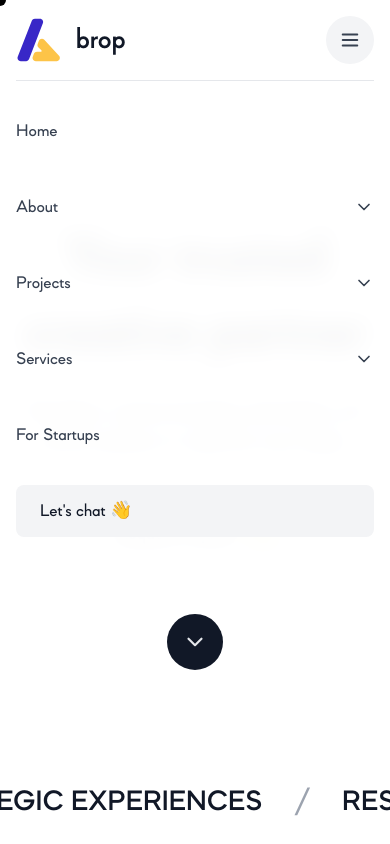
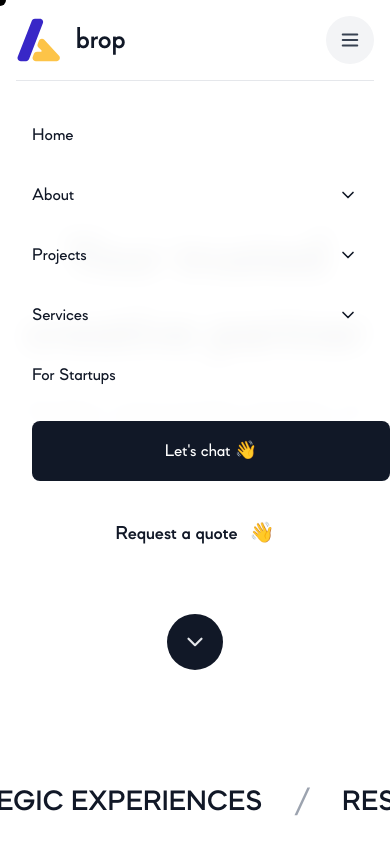
Before and after one commit to Brop-co/brop-web, a Next.js app: page / in a window 390 px wide. Both pictures are taken after a click on the button 350 px from the left and 40 px from the top of the page. Shown: the top 844 px of the page. Built offline with nearby package versions, Linux system fonts and the light colour scheme.

Commit message:
mobile nav update

```diff
--- a/components/Header.tsx
+++ b/components/Header.tsx
@@ -1,11 +1,42 @@
 "use client";
-
 import { useState, useRef, useEffect } from "react";
 import { motion, AnimatePresence } from "framer-motion";
-import { ChevronDown, Menu } from "lucide-react";
+import { ChevronDown, LucideIcon, Menu } from "lucide-react";
+import {
+  Monitor,
+  PenTool,
+  Tablet,
+  RotateCcw,
+  Lightbulb,
+  FolderOpen,
+  Search,
+  FileText,
+  Shield,
+  Users,
+  Package,
+  BarChart3,
+  Pencil,
+  Palette,
+  Smartphone,
+  Video,
+  Globe,
+  Building,
+  Zap,
+  Heart,
+  Building2,
+  Briefcase,
+  Award,
+} from "lucide-react";
 import AboutDropdown from "./AboutDropdown";
 import ProjectsDropdown from "./ProjectsDropdown";
 import ServicesDropdown from "./ServicesDropdown";
+
+type DropdownKey = "about" | "projects" | "services";
+
+interface DropdownItem {
+  name: string;
+  icon: LucideIcon;
+}
 
 const Header = () => {
   const [isMenuOpen, setIsMenuOpen] = useState(false);
@@ -23,6 +54,42 @@
     { name: "For Startups", href: "#startups", hasDropdown: false },
   ];
 
+  // Mobile dropdown data
+  const mobileDropdownData: Record<DropdownKey, DropdownItem[]> = {
+    about: [
+      { name: "Company", icon: Building2 },
+      { name: "Our Team", icon: Users },
+      { name: "Careers", icon: Briefcase },
+      { name: "Excellence", icon: Award },
+      { name: "Innovation", icon: Globe },
+      { name: "Passion", icon: Heart },
+      { name: "Impact", icon: Zap },
+    ],
+    projects: [
+      { name: "Multicard", icon: Globe },
+      { name: "ContinuOS", icon: Zap },
+      { name: "Brandformance", icon: Video },
+      { name: "Foothills", icon: Heart },
+      { name: "Branding", icon: Palette },
+      { name: "Web Design", icon: Monitor },
+      { name: "UX/UI Design", icon: Smartphone },
+    ],
+    services: [
+      { name: "Web Design", icon: Monitor },
+      { name: "Branding", icon: PenTool },
+      { name: "UX/UI Design", icon: Tablet },
+      { name: "Motion Design", icon: RotateCcw },
+      { name: "Content Creation", icon: Lightbulb },
+      { name: "Webflow Development", icon: FolderOpen },
+      { name: "SEO", icon: Search },
+      { name: "Landing Page", icon: FileText },
+      { name: "Creative Design Subscription", icon: RotateCcw },
+      { name: "Content Design & Socials", icon: Users },
+      { name: "Website as a Service", icon: Shield },
+      { name: "Marketing Content", icon: Package },
+    ],
+  };
+
   // Clear timeout helper function
   const clearDropdownTimeout = () => {
     if (timeoutRef.current) {
@@ -34,20 +101,17 @@
   useEffect(() => {
     const handleScroll = () => {
       const currentScrollY = window.scrollY;
-
       // Close dropdown on scroll
       if (activeDropdown) {
         setActiveDropdown(null);
         clearDropdownTimeout();
       }
-
       // Header visibility logic
       if (currentScrollY > lastScrollY && currentScrollY > 100) {
         setIsHeaderVisible(false);
       } else if (currentScrollY < lastScrollY) {
         setIsHeaderVisible(true);
       }
-
       setLastScrollY(currentScrollY);
     };
 
@@ -96,7 +160,6 @@
   const renderDropdown = () => {
     // Explicitly handle each case and ensure we return null for invalid states
     if (!activeDropdown) return null;
-
     switch (activeDropdown) {
       case "about":
         return (
@@ -158,8 +221,6 @@
               brop
             </span>
           </motion.div>
-
-          {/* Desktop Navigation */}
           {/* Desktop Navigation */}
           <nav className="hidden md:flex space-x-12">
             {menuItems.map((item) => {
@@ -180,8 +241,8 @@
                     className={`relative font-medium text-lg sm:text-xl transition-colors duration-200 flex items-center space-x-2 py-3 group ${
                       item.hasDropdown
                         ? isActive
-                          ? "text-gray-200" // 👈 stays highlighted when dropdown is open
-                          : "text-gray-900 hover:text-gray-200"
+                          ? "text-gray-600" // 👈 stays highlighted when dropdown is open
+                          : "text-gray-900 hover:text-gray-600"
                         : "text-gray-900"
                     }`}
                   >
@@ -209,7 +270,6 @@
               );
             })}
           </nav>
-
           {/* Right Side */}
           <div className="flex items-center space-x-5">
             <motion.div
@@ -231,7 +291,6 @@
                 </span>
               </motion.button>
             </motion.div>
-
             <button
               onClick={() => setIsMenuOpen(!isMenuOpen)}
               className="md:hidden w-12 h-12 bg-gray-100 rounded-full flex items-center justify-center text-gray-700 hover:text-gray-900"
@@ -240,7 +299,6 @@
             </button>
           </div>
         </div>
-
         {/* Mobile Menu */}
         {isMenuOpen && (
           <motion.div
@@ -249,33 +307,98 @@
             exit={{ opacity: 0, y: -20 }}
             className="md:hidden py-6 border-t border-gray-200"
           >
-            <div className="flex flex-col space-y-6">
-              {menuItems.map((item) => (
-                <a
-                  key={item.name}
-                  href={item.href}
-                  onClick={() => setIsMenuOpen(false)}
-                  className="text-gray-700 hover:text-gray-900 font-medium text-lg sm:text-xl py-3 flex items-center justify-between"
-                >
-                  <span>{item.name}</span>
-                  {item.hasDropdown && <ChevronDown size={20} />}
-                </a>
-              ))}
-              <button className="bg-gray-100 hover:bg-gray-200 text-gray-900 font-medium py-3 px-6 rounded-lg transition-colors duration-200 w-full text-left text-lg sm:text-xl">
+            <div className="flex flex-col">
+              {menuItems.map((item, index) => {
+                const isActive = activeDropdown === item.dropdown;
+                const dropdownItems: DropdownItem[] = item.dropdown
+                  ? mobileDropdownData[item.dropdown as DropdownKey] || []
+                  : [];
+
+                return (
+                  <div key={item.name} className="flex flex-col">
+                    {/* Menu Button */}
+                    <button
+                      onClick={() => {
+                        if (item.hasDropdown && item.dropdown) {
+                          setActiveDropdown(isActive ? null : item.dropdown);
+                        } else {
+                          setIsMenuOpen(false);
+                        }
+                      }}
+                      className={`flex justify-between items-center font-medium text-lg py-4 px-4 transition-colors duration-200 ${
+                        isActive
+                          ? "text-gray-600 bg-gray-50"
+                          : "text-gray-900 hover:text-gray-600 hover:bg-gray-50"
+                      }`}
+                    >
+                      {item.name}
+                      {item.hasDropdown && (
+                        <motion.span
+                          animate={{ rotate: isActive ? 180 : 0 }}
+                          transition={{ duration: 0.3, ease: "easeInOut" }}
+                        >
+                          <ChevronDown size={20} />
+                        </motion.span>
+                      )}
+                    </button>
+
+                    {/* Mobile Dropdown Content */}
+                    <AnimatePresence>
+                      {item.hasDropdown && isActive && (
+                        <motion.div
+                          initial={{ opacity: 0, height: 0 }}
+                          animate={{ opacity: 1, height: "auto" }}
+                          exit={{ opacity: 0, height: 0 }}
+                          transition={{ duration: 0.3, ease: "easeInOut" }}
+                          className="overflow-hidden bg-gray-50 border-t border-gray-200"
+                        >
+                          <div className="px-6 py-4">
+                            <div className="grid grid-cols-2 gap-3">
+                              {dropdownItems.map((dropdownItem, idx) => {
+                                const IconComponent = dropdownItem.icon;
+                                return (
+                                  <motion.button
+                                    key={idx}
+                                    whileHover={{ scale: 1.02 }}
+                                    whileTap={{ scale: 0.98 }}
+                                    className="flex items-center space-x-3 p-3 rounded-lg bg-white hover:bg-blue-50 transition-colors duration-200 text-left group"
+                                  >
+                                    <div className="w-8 h-8 bg-blue-100 rounded-lg flex items-center justify-center flex-shrink-0 group-hover:bg-blue-600 transition-colors duration-200">
+                                      <IconComponent
+                                        size={16}
+                                        className="text-blue-600 group-hover:text-white transition-colors duration-200"
+                                      />
+                                    </div>
+                                    <span className="font-medium text-gray-900 text-sm group-hover:text-blue-600 transition-colors duration-200">
+                                      {dropdownItem.name}
+                                    </span>
+                                  </motion.button>
+                                );
+                              })}
+                            </div>
+                          </div>
+                        </motion.div>
+                      )}
+                    </AnimatePresence>
+                  </div>
+                );
+              })}
+
+              {/* Chat button */}
+              <button className="bg-gray-900 hover:bg-gray-800 text-white font-medium py-4 px-6 rounded-lg transition-colors duration-200 w-full text-center text-lg mt-4 mx-4">
                 Let's chat 👋
               </button>
             </div>
           </motion.div>
         )}
       </div>
-
-      {/* Dropdown Menus */}
+      {/* Desktop Dropdown Menus */}
       <AnimatePresence mode="wait">
         {activeDropdown && (
           <motion.div
             key={activeDropdown}
             ref={dropdownRef}
-            className="absolute top-full left-0 right-0 max-w-7xl m-auto"
+            className="hidden md:block absolute top-full left-0 right-0 max-w-7xl m-auto"
             onMouseEnter={handleDropdownMouseEnter}
             onMouseLeave={handleDropdownMouseLeave}
             initial={{ opacity: 0 }}
@@ -290,5 +413,4 @@
     </motion.header>
   );
 };
-
 export default Header;
```
Also changed, not shown: components/AboutDropdown.tsx (line endings or trailing spaces).
